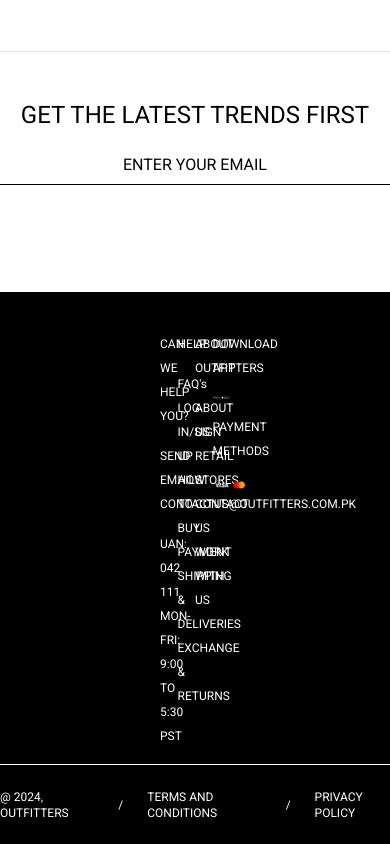
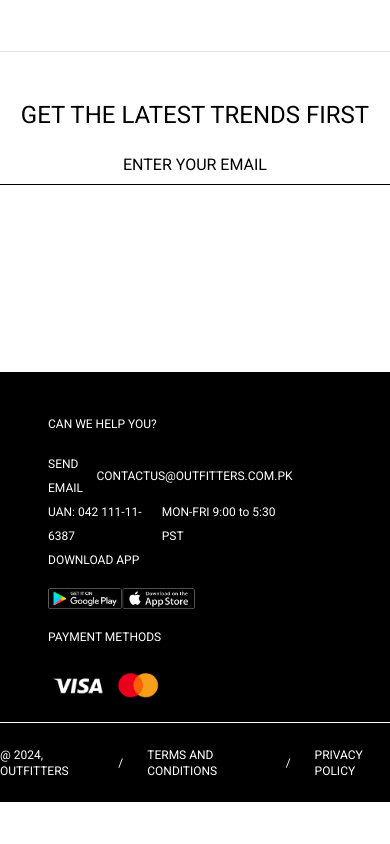
Before and after one commit to sameerspace/outfitters-clone, a Next.js app in the folder applications/outfitters-frontend/: page /account/login in a window 390 px wide. Shown: the part 621-1465 px from the top of the page. After the commit the page ends 1423 px from the top, so only its background shows below. Built offline with nearby package versions, Linux system fonts and the light colour scheme.

Commit message:
added responsiveness to footer

```diff
--- a/applications/outfitters-frontend/src/components/Footer/FooterTile/FooterTile.tsx
+++ b/applications/outfitters-frontend/src/components/Footer/FooterTile/FooterTile.tsx
@@ -4,21 +4,41 @@
 const FooterTile = () => {
   return (
     <>
-      <div className="flex w-full justify-center h-1/3 text-white bg-black py-4 px-40 text-xs leading-6">
-        <div className="flex flex-col justify-start w-1/4 mt-6">
+      <div className="flex flex-col md:flex-row w-full justify-center h-1/3 text-white bg-black mt-[5rem] pt-[2.5rem] px-[1rem] lg:px-[10rem] pb-[1rem] text-xs leading-6">
+        <div className="flex flex-col justify-start md:w-1/4 pl-[2rem]">
           <Link href={''}>CAN WE HELP YOU?</Link>
-          <div className="mt-4">
+          <div className="md:hidden w-3/4 mt-4">
+            <div className="flex justify-between items-center">
+              <p>SEND EMAIL</p>
+              <a
+                href="mailto:contactus@outfitters.com.pk"
+                title="mailto:contactus@outfitters.com.pk"
+              >
+                CONTACTUS@OUTFITTERS.COM.PK
+              </a>
+            </div>
+            <div className="flex justify-between items-center">
+              <a
+                href="tel:042111116387"
+                title="tel:042111116387"
+              >
+                UAN: 042 111-11-6387{' '}
+              </a>
+              <p>MON-FRI 9:00 to 5:30 PST</p>
+            </div>
+          </div>
+          <div className="hidden md:block mt-4">
             <Link href={''}>SEND EMAIL</Link>
             <br />
             <Link href={''}>CONTACTUS@OUTFITTERS.COM.PK</Link>
           </div>
-          <div className="mt-4">
+          <div className="hidden md:block mt-4">
             <Link href={''}>UAN: 042 111</Link>
             <br />
             <Link href={''}>MON-FRI: 9:00 TO 5:30 PST</Link>
           </div>
         </div>
-        <div className="flex flex-col w-1/4 mt-6">
+        <div className="hidden md:flex flex-col w-1/4 pl-[2rem]">
           <Link href={''}>HELP</Link>
           <div className="mt-4">
             <Link href={''}>FAQ&apos;s</Link>
@@ -34,7 +54,7 @@
             <Link href={''}>EXCHANGE & RETURNS</Link>
           </div>
         </div>
-        <div className="flex flex-col w-1/4 mt-6">
+        <div className="hidden md:flex flex-col w-1/4 pl-[2rem]">
           <Link href={''}>ABOUT OUTFITTERS</Link>
           <div className="mt-4">
             <Link href={''}>ABOUT US</Link>
@@ -46,10 +66,10 @@
             <Link href={''}>WORK WITH US</Link>
           </div>
         </div>
-        <div className="flex flex-col w-1/4 mt-6">
+        <div className="flex flex-col w-1/2 md:w-1/4 pl-[2rem]">
           <div>DOWNLOAD APP</div>
-          <div className="mt-4">
-            <div className="flex">
+          <div className="mt-4 w-full">
+            <div className="flex w-full">
               <Link href={''}>
                 <Image
                   src={'/icons/playstore.webp'}
```
